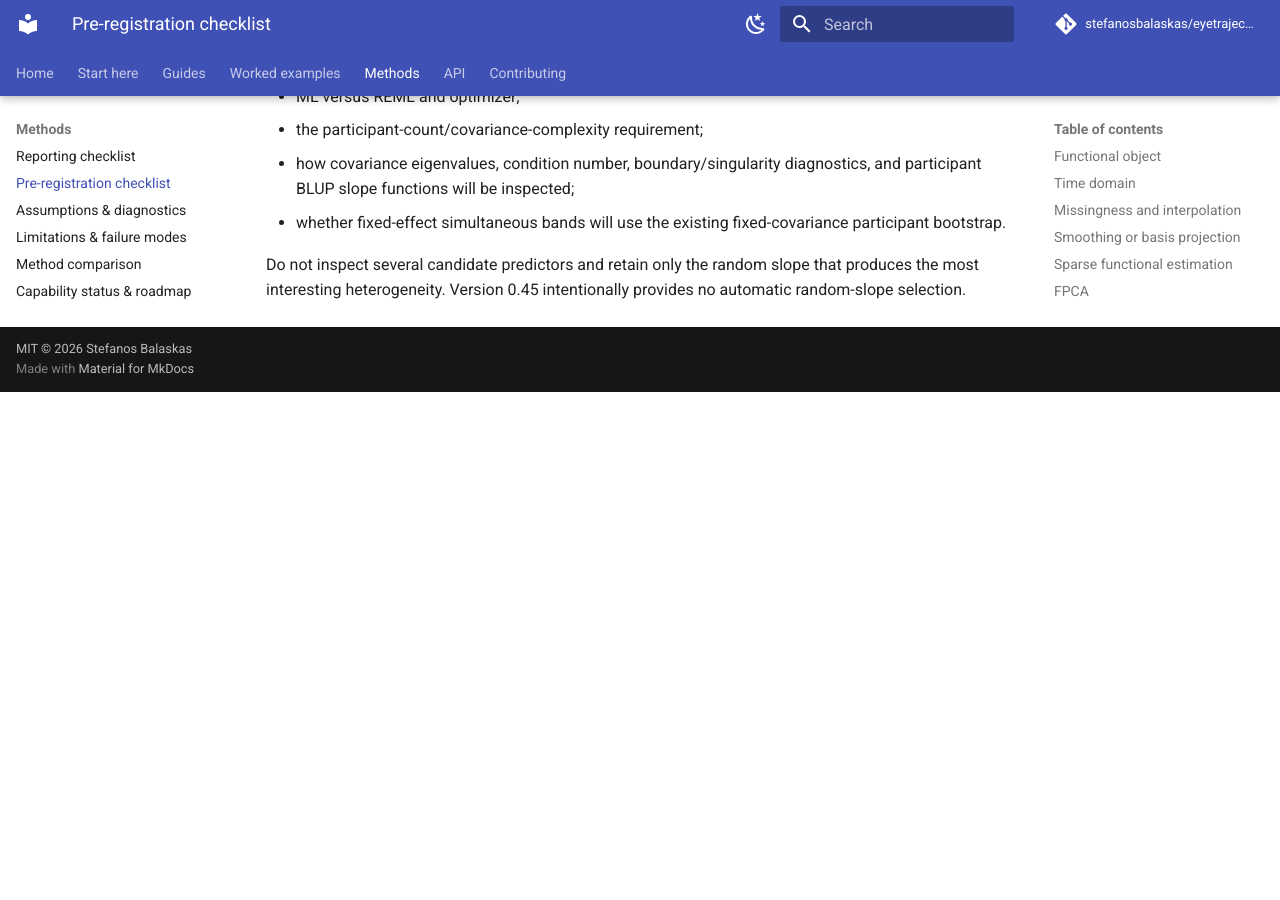
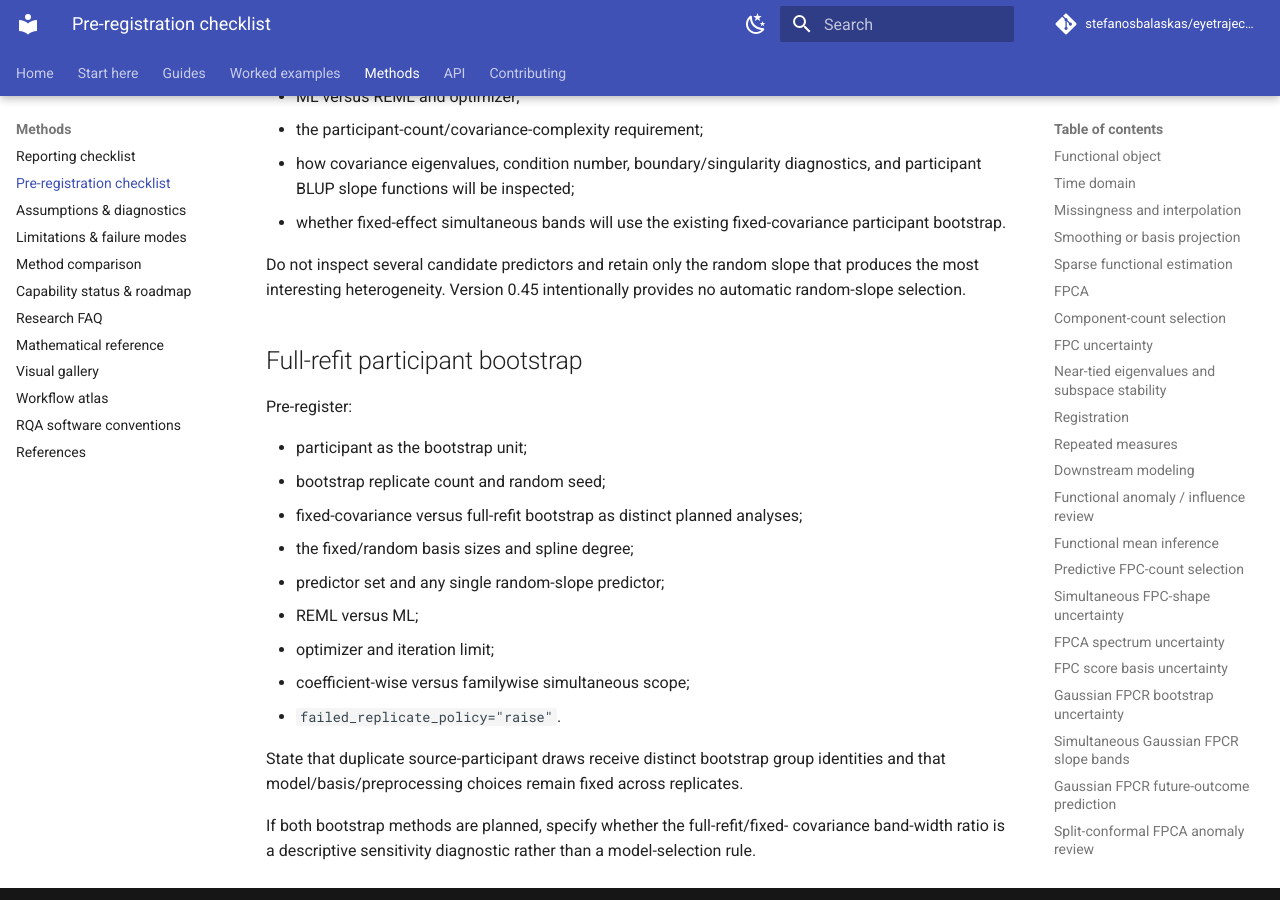
Before and after one commit to stefanosbalaskas/eyetrajectoriespy, an MkDocs documentation site: the page built from docs/methods/preregistration.md, in a window 1280 px wide and 900 px high, scrolled down 23534 px. Built offline with MkDocs 1.6.1 and Material for MkDocs 9.7.7, drawn with Linux system fonts in a browser that asks for light colours; comment, search, counter and statistics services are not loaded; before the commit the page ends 23926 px from its top, so only the background shows below that.

Commit message:
Add full-refit mixed-effects bootstrap preregistration guidance

```diff
--- a/docs/methods/preregistration.md
+++ b/docs/methods/preregistration.md
@@ -784,3 +784,25 @@
 Do not inspect several candidate predictors and retain only the random slope
 that produces the most interesting heterogeneity. Version 0.45 intentionally
 provides no automatic random-slope selection.
+
+## Full-refit participant bootstrap
+
+Pre-register:
+
+- participant as the bootstrap unit;
+- bootstrap replicate count and random seed;
+- fixed-covariance versus full-refit bootstrap as distinct planned analyses;
+- the fixed/random basis sizes and spline degree;
+- predictor set and any single random-slope predictor;
+- REML versus ML;
+- optimizer and iteration limit;
+- coefficient-wise versus familywise simultaneous scope;
+- `failed_replicate_policy="raise"`.
+
+State that duplicate source-participant draws receive distinct bootstrap group
+identities and that model/basis/preprocessing choices remain fixed across
+replicates.
+
+If both bootstrap methods are planned, specify whether the full-refit/fixed-
+covariance band-width ratio is a descriptive sensitivity diagnostic rather than
+a model-selection rule.
```
